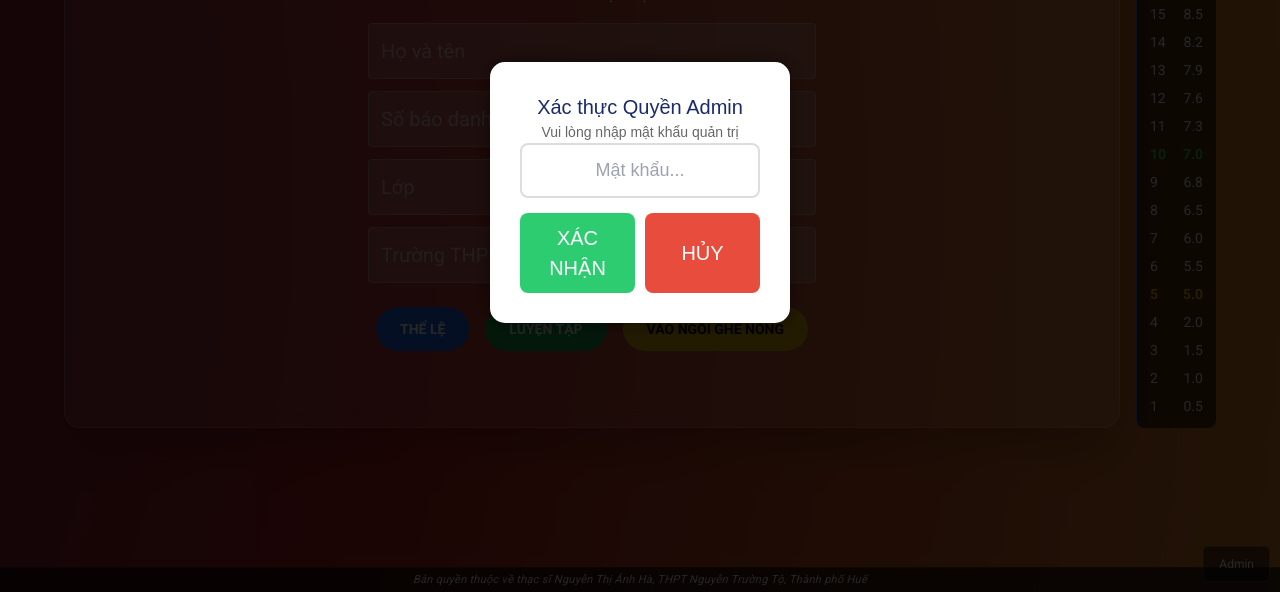
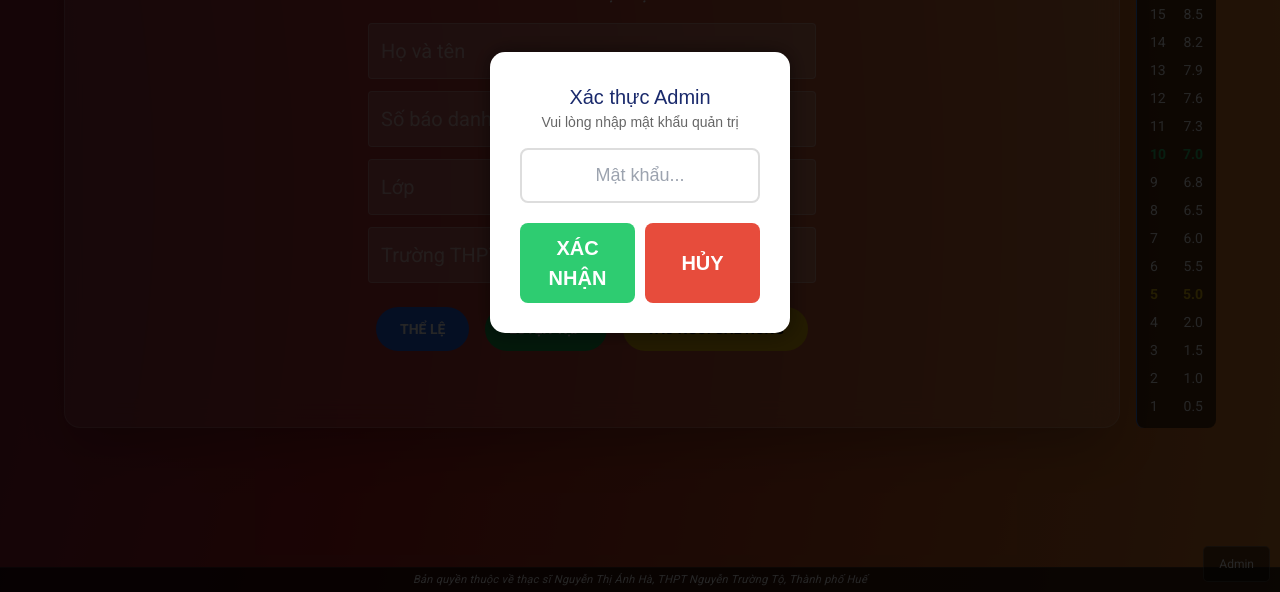
Before and after one commit to thcsthuyphuong-hue/VL11_tudien, a plain HTML site: page index.html in a window 1280 px wide. Both pictures are taken after a click on the link "Admin". Shown: the part 208-800 px from the top of the page. Drawn offline with nearby package versions, Linux system fonts and the light colour scheme.

Commit message:
Update index.html

```diff
--- a/index.html
+++ b/index.html
@@ -627,8 +627,8 @@ requestAnimationFrame(animate);
         window.onload = init;
     </script>
 	<script type="module">
-        import { initializeApp } from "https://www.gstatic.com/firebasejs/10.12.0/firebase-app.js";
-        import { getFirestore, collection, addDoc } from "https://www.gstatic.com/firebasejs/10.12.0/firebase-firestore.js";
+        import { initializeApp } from "https://www.gstatic.com/firebasejs/10.7.0/firebase-app.js";
+        import { getFirestore, collection, addDoc } from "https://www.gstatic.com/firebasejs/10.7.0/firebase-firestore.js";
 
         const firebaseConfig = {
             apiKey: "AIzaSyB8KvdNyzsS7w-rTw--PyVnqCBltMKiH0w",
@@ -642,30 +642,33 @@ requestAnimationFrame(animate);
         const app = initializeApp(firebaseConfig);
         const db = getFirestore(app);
 
-        // Xuất hàm ra toàn cục để hàm end() có thể gọi
+        // Xuất hàm ra toàn cục để hàm end() phía trên có thể gọi được
         window.saveResult = async (data) => {
             try {
                 console.log("🔥 Đang gửi dữ liệu lên Firebase...");
+                // Ghi vào đúng thư mục "results"
                 await addDoc(collection(db, "results"), data);
                 console.log("✅ Lưu Firebase thành công!");
             } catch (e) {
                 console.error("❌ Lỗi Firebase:", e);
+                alert("Lỗi lưu kết quả: " + e.message);
             }
         };
     </script>
 
-    <script>
+   <script>
         function goAdmin() {
+            // Tạo khung nhập liệu ẩn danh hiện giữa màn hình
             const overlay = document.createElement('div');
             overlay.style = "position:fixed; inset:0; background:rgba(0,0,0,0.85); z-index:10000; display:flex; align-items:center; justify-content:center; font-family:sans-serif;";
             overlay.innerHTML = `
                 <div style="background:white; padding:30px; border-radius:15px; text-align:center; color:black; box-shadow:0 0 20px rgba(0,0,0,0.5); width:300px;">
-                    <h3 style="margin-top:0; color:#1a2a6c;">Xác thực Quyền Admin</h3>
-                    <p style="font-size:14px; color:#666;">Vui lòng nhập mật khẩu quản trị</p>
-                    <input type="password" id="admin-pass" placeholder="Mật khẩu..." style="padding:12px; border:2px solid #ddd; border-radius:8px; margin-bottom:15px; width:100%; box-sizing:border-box; outline:none; text-align:center; font-size:18px;">
+                    <h3 style="margin-top:0; color:#1a2a6c; font-size:20px;">Xác thực Admin</h3>
+                    <p style="font-size:14px; color:#666; margin-bottom:15px;">Vui lòng nhập mật khẩu quản trị</p>
+                    <input type="password" id="admin-pass" placeholder="Mật khẩu..." style="padding:12px; border:2px solid #ddd; border-radius:8px; margin-bottom:20px; width:100%; box-sizing:border-box; outline:none; text-align:center; font-size:18px;">
                     <div style="display:flex; gap:10px;">
-                        <button id="confirm-btn" style="flex:1; background:#2ecc71; color:white; padding:10px; border:none; border-radius:8px; cursor:pointer; font-bold:true;">XÁC NHẬN</button>
-                        <button id="cancel-btn" style="flex:1; background:#e74c3c; color:white; padding:10px; border:none; border-radius:8px; cursor:pointer;">HỦY</button>
+                        <button id="confirm-btn" style="flex:1; background:#2ecc71; color:white; padding:10px; border:none; border-radius:8px; cursor:pointer; font-weight:bold;">XÁC NHẬN</button>
+                        <button id="cancel-btn" style="flex:1; background:#e74c3c; color:white; padding:10px; border:none; border-radius:8px; cursor:pointer; font-weight:bold;">HỦY</button>
                     </div>
                 </div>
             `;
@@ -673,7 +676,7 @@ requestAnimationFrame(animate);
             const input = document.getElementById('admin-pass');
             input.focus();
 
-            // Xử lý sự kiện nhấn Enter
+            // Cho phép nhấn phím Enter để xác nhận
             input.onkeydown = (e) => { if(e.key === 'Enter') document.getElementById('confirm-btn').click(); };
 
             document.getElementById('confirm-btn').onclick = () => {
```
